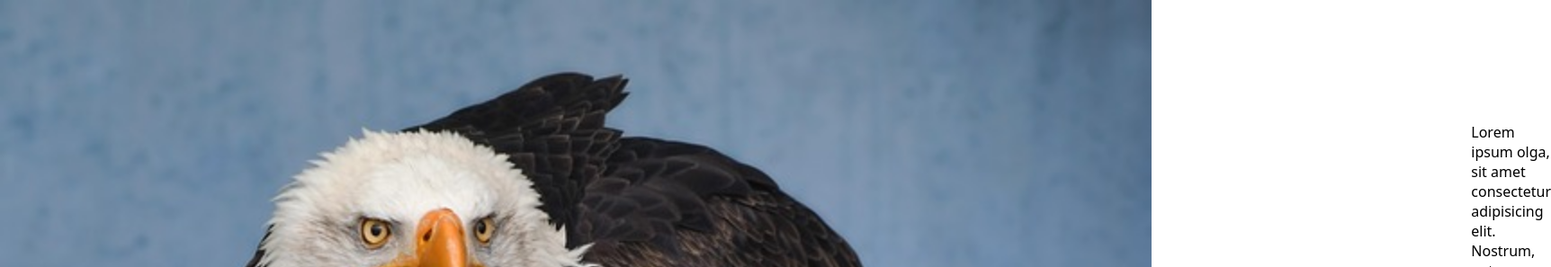
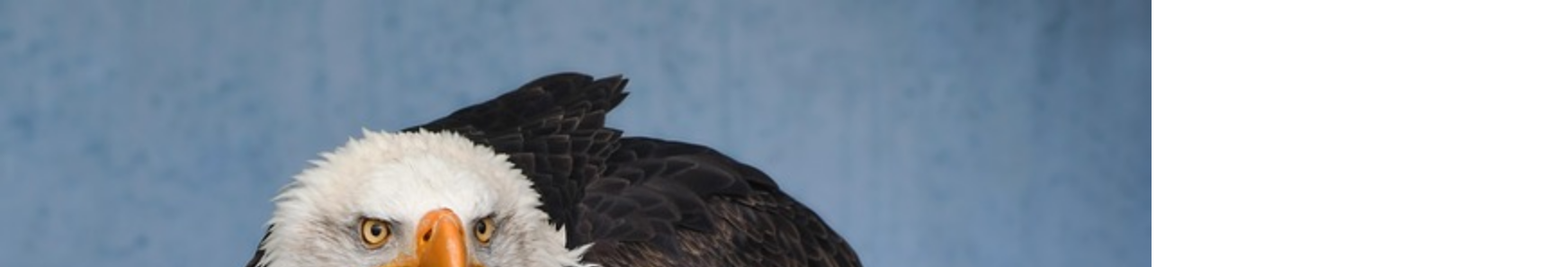
Before and after one commit to testtestsaghoyan/3dpizzacarusel, a plain HTML site: page index.html in a window 1280 px wide. Shown: the top 297 px of the page at 90% size, 1724 px wide, since content can reach past the window. Drawn offline with Linux system fonts and the light colour scheme.

Commit message:
add del p

```diff
--- a/index.html
+++ b/index.html
@@ -21,6 +21,6 @@
         </div>
     </div>
     <h1>hello</h1>
-    <p>Lorem ipsum olga, sit amet consectetur adipisicing elit. Nostrum, autem perspiciatis facere, veniam harum soluta aspernatur quo ipsam at sapiente nam quod! Molestias quos unde impedit vel? Dolorem, deserunt? Et.</p>
+
 </body>
 </html>
```
